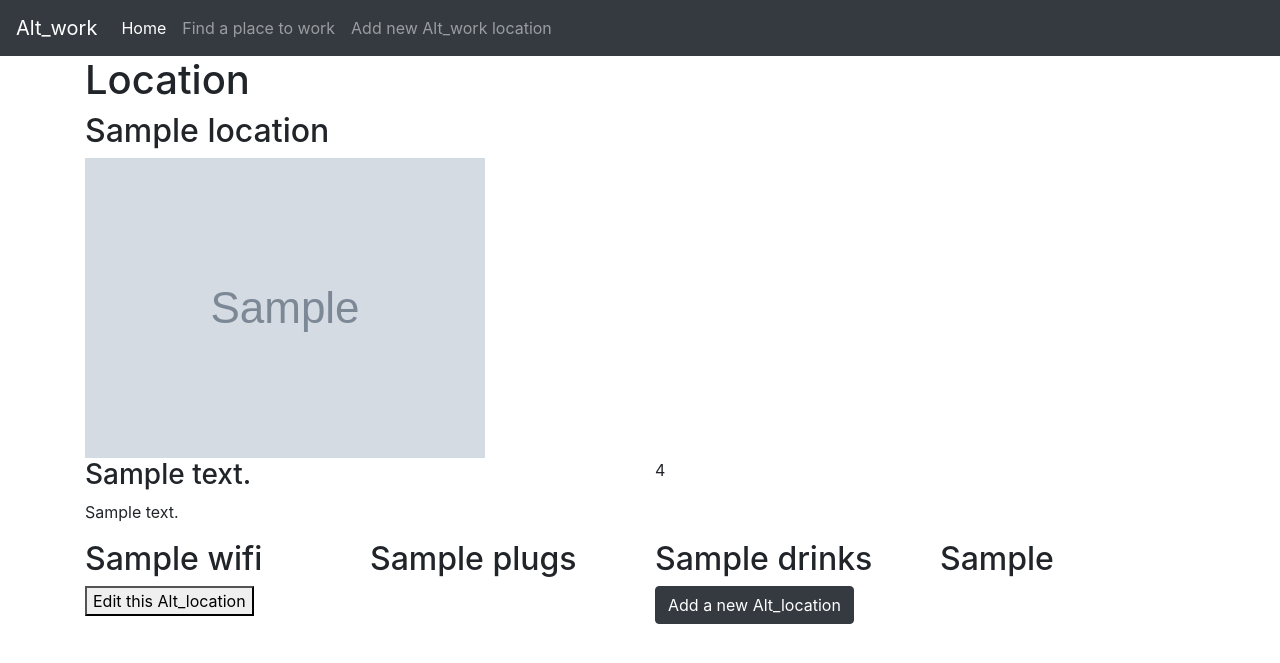
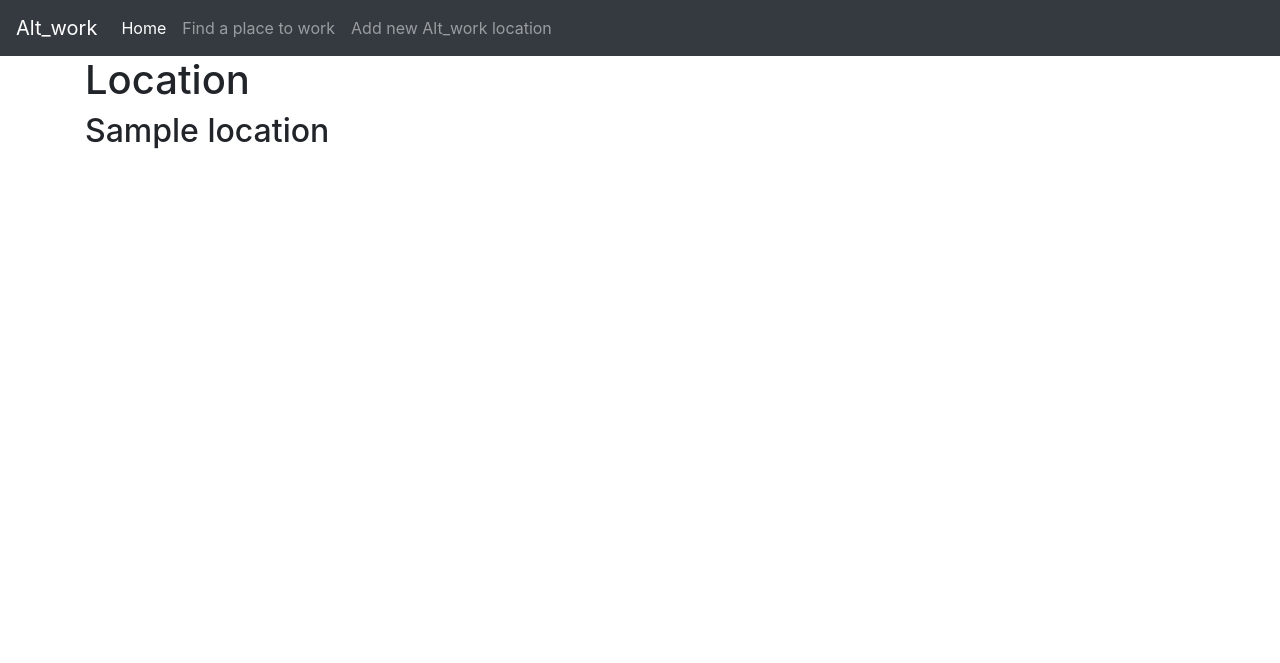
Before and after one commit to SammyDartnall10/alt_work, a Flask app: template templates/location.html in a window 1280 px wide. Shown: the top 663 px of the page. Run offline with Flask 2, Linux system fonts and the light colour scheme; the template is opened without the code that fills it: most values are stand-ins (such as "Sample title", 1, 10 or a date in 2020); grey boxes marked "Sample" are stand-in pictures; some libraries are stand-ins or nearby versions.

Commit message:
pulling though names- need to add in body of locaitons

```diff
--- a/templates/location.html
+++ b/templates/location.html
@@ -11,46 +11,6 @@
 </div>
 
 
-<div class="row">
-    <div class="col-12 col-md-6">
-        <img class="img-fluid" src="{{location.photos}}">
-    </div>
-</div>
-
-<div class="row">
-    <div class="col-12 col-md-6">
-        <h3>{{location.address}}</h3>
-    </div>
-    <div class="col-12 col-md-6">
-        </h3>{{location.rating}}</h3>
-    </div>
-    <div class="col-12 col-md-6">
-        <p>{{location.description}}</p>
-    </div>
-</div>
-<div class="row">
-    <div class="col-3">
-        <h2>{{location.wifi}}</h2>
-    </div>
-    <div class="col-3">
-        <h2>{{location.plugs}}</h2>
-    </div>
-    <div class="col-3">
-        <h2>{{location.drinks}}</h2>
-    </div>
-    <div class="col-3">
-        <h2>{{location.pets_allowed}}</h2>
-    </div>
-</div>
-<div class="row">
-    <div class="col col-sm-6">
-        <button>Edit this Alt_location</button>
-    </div>
-    <div class="col col-sm-6">
-        <a class="btn btn-dark" href="{{url_for('add_new')}}" role="button">Add a new Alt_location</a>
-
-    </div>
-</div>
 
 
 
```
Also changed, not shown: templates/viewall.html (+2 -10 lines).
